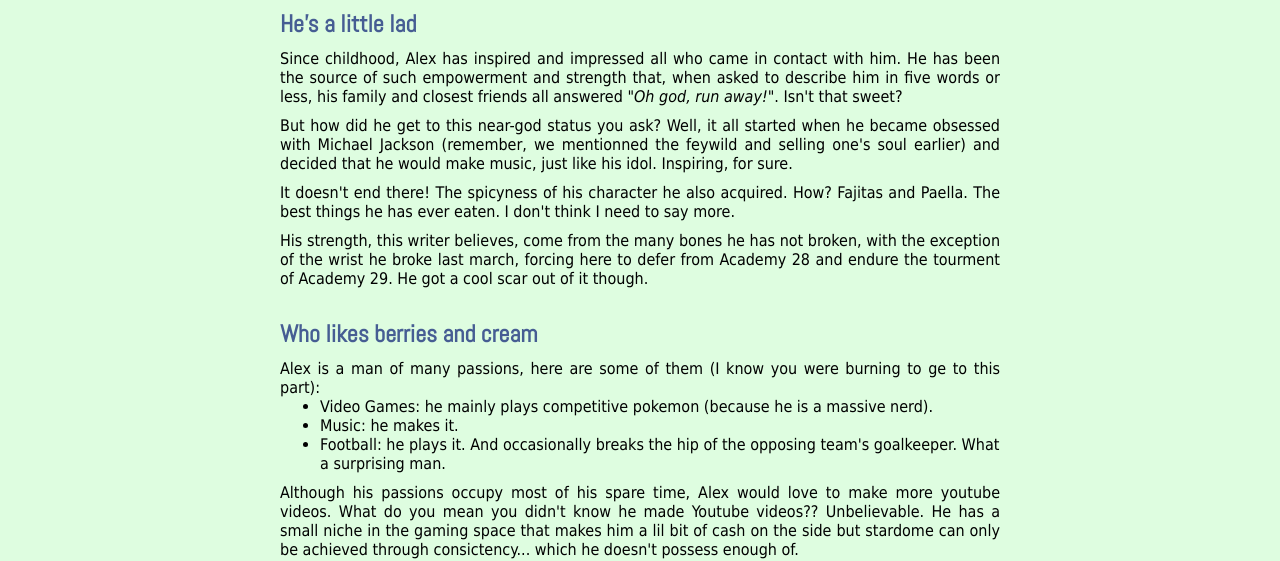
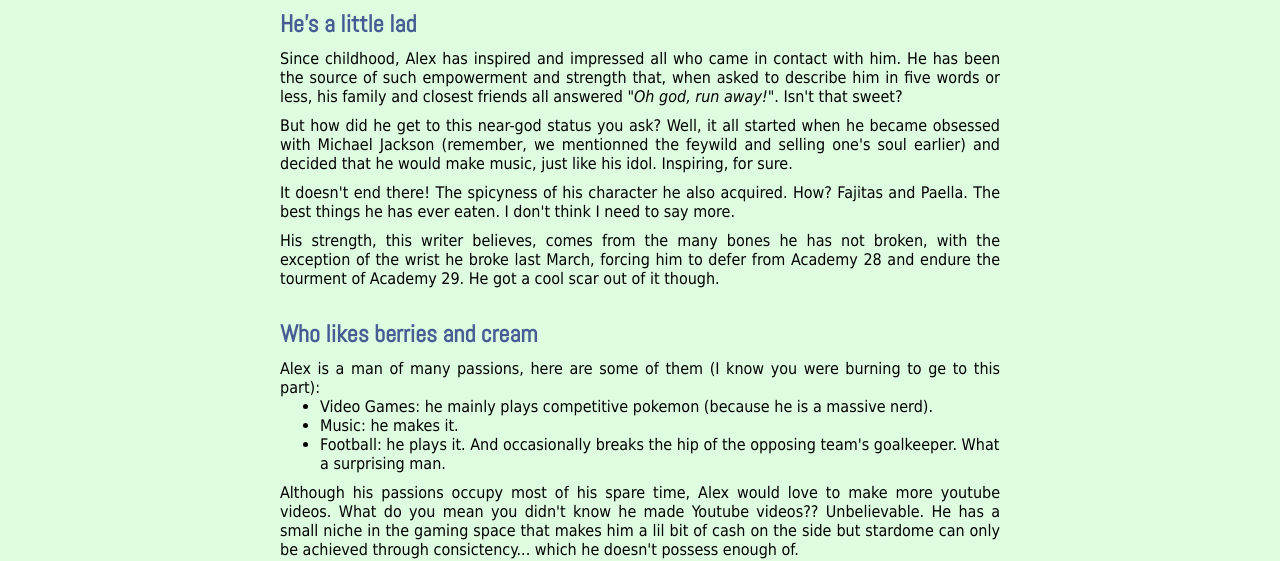
Before and after one commit to paulineldb/Bio-Website-Project, a plain HTML site: page flashback-page.html in a window 1280 px wide. Shown: the part 256-817 px from the top of the page. Drawn offline with nearby package versions, Linux system fonts and the light colour scheme.

Commit message:
Update flashback-page.html

```diff
--- a/flashback-page.html
+++ b/flashback-page.html
@@ -47,7 +47,7 @@
         <p>Since childhood, Alex has inspired and impressed all who came in contact with him. He has been the source of such empowerment and strength that, when asked to describe him in five words or less, his family and closest friends all answered <em>"Oh god, run away!"</em>. Isn't that sweet?</p>
         <p>But how did he get to this near-god status you ask? Well, it all started when he became obsessed with Michael Jackson (remember, we mentionned the feywild and selling one's soul earlier) and decided that he would make music, just like his idol. Inspiring, for sure.</p>
         <p>It doesn't end there! The spicyness of his character he also acquired. How? Fajitas and Paella. The best things he has ever eaten. I don't think I need to say more.</p>
-        <p>His strength, this writer believes, come from the many bones he has not broken, with the exception of the wrist he broke last march, forcing here to defer from Academy 28 and endure the tourment of Academy 29. He got a cool scar out of it though.</p>
+        <p>His strength, this writer believes, comes from the many bones he has not broken, with the exception of the wrist he broke last March, forcing him to defer from Academy 28 and endure the tourment of Academy 29. He got a cool scar out of it though.</p>
 
         <h2>Who likes berries and cream</h2>
         <p>Alex is a man of many passions, here are some of them (I know you were burning to ge to this part):
```
